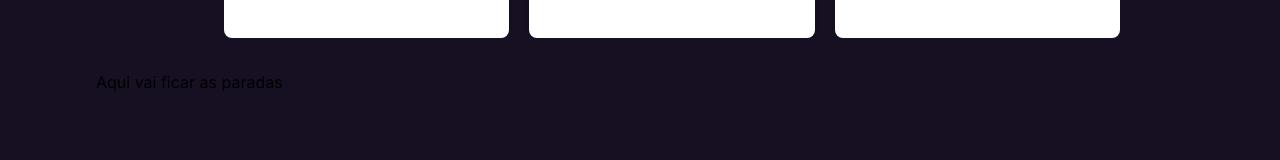
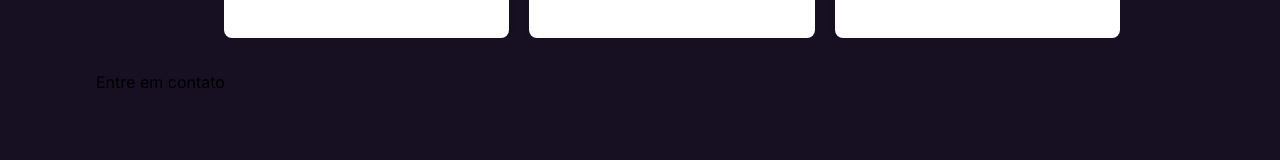
Before and after one commit to EduardoGomesSa/my-portfolio, a Next.js app: page / in a window 1280 px wide. Shown: the part 934-1094 px from the top of the page. Built offline with nearby package versions, Linux system fonts and the light colour scheme.

Commit message:
Arquivo ContactMe

```diff
--- a/src/app/page.tsx
+++ b/src/app/page.tsx
@@ -1,5 +1,6 @@
 import { About } from "@/components/about";
 import { Apresentation } from "@/components/apresentation";
+import { ContactMe } from "@/components/contact_me";
 import { Footer } from "@/components/footer";
 import { Header } from "@/components/header";
 import { Projects } from "@/components/projects";
@@ -11,7 +12,7 @@ export default function Home() {
       <Apresentation />
       <About />
       <Projects />
-      <h1>Aqui vai ficar as paradas</h1>
+      <ContactMe />
       <Footer />
     </main>
   );
--- /dev/null
+++ b/src/components/contact_me.tsx
@@ -0,0 +1,7 @@
+export function ContactMe() {
+    return (
+        <div>
+            Entre em contato
+        </div>
+    )
+}
```
